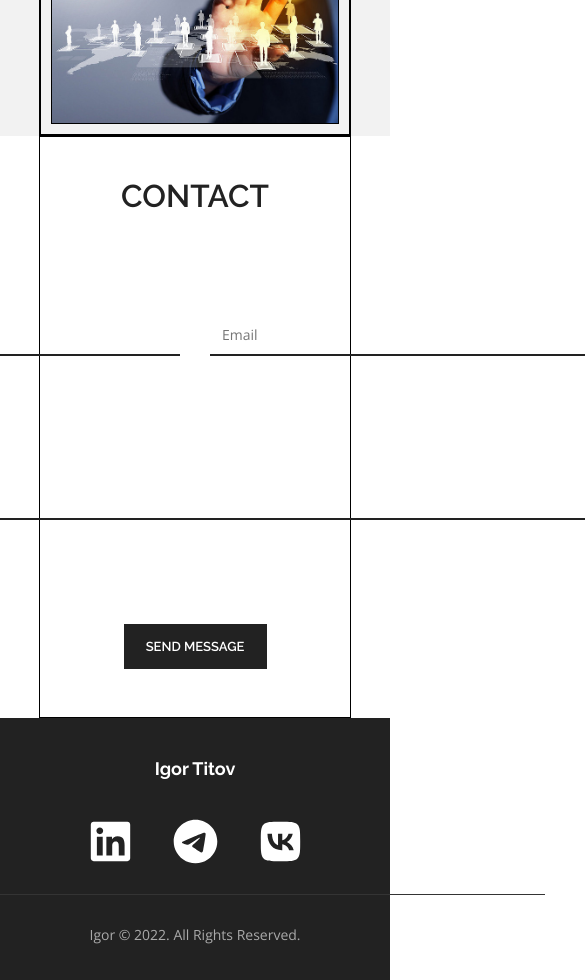
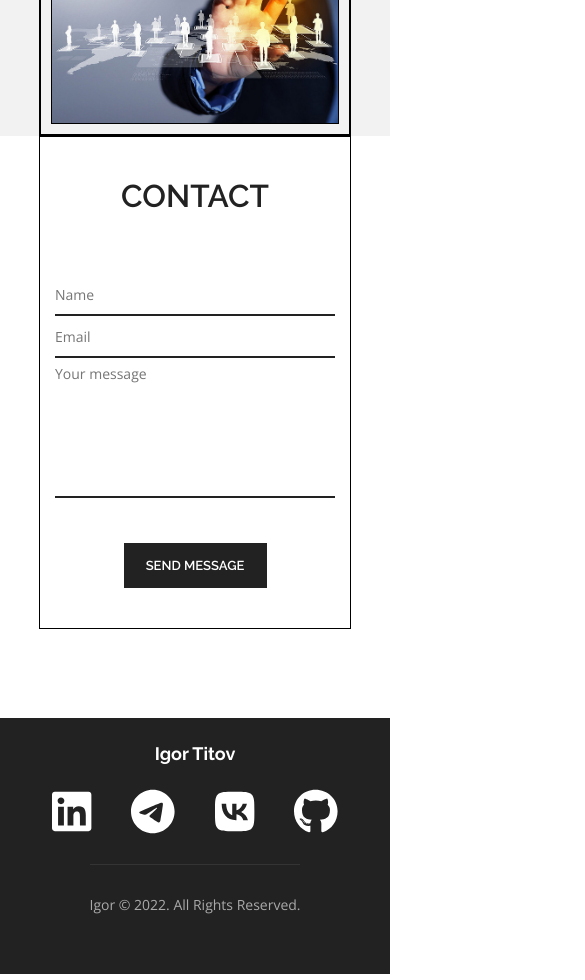
Before and after one commit to Freiii21/portfolio-react, a React (Create React App) app: page / in a window 390 px wide. Shown: the part 2960-3940 px from the top of the page, 585 px wide, since content can reach past the window. Built offline with nearby package versions, Linux system fonts and the light colour scheme.

Commit message:
#42 design improvements_21

```diff
--- a/src/e4-contact/Contact.module.scss
+++ b/src/e4-contact/Contact.module.scss
@@ -1,20 +1,20 @@
 @import "./src/common/styles/sass/variables.scss";
 @import "./src/common/styles/sass/mixins.scss";
 
-.contact{
-    height: 69vh;
-    .contactContainer{
+.contact {
+  min-height: 69vh;
+  .contactContainer {
     flex-direction: column;
     justify-content: flex-start;
-        .formContainer{
+    .formContainer {
       width: 100%;
       display: flex;
       flex-direction: column;
       align-items: center;
       margin-top: 60px;
-            .inputFields{
+      .inputFields {
         display: flex;
-                & input{
+        & input {
           width: 376px;
           height: 42px;
           border: none;
@@ -26,7 +26,7 @@
           @include text(OpenSans-Regular, sans-serif, 14px);
         }
       }
-            & textarea{
+      & textarea {
         width: 782px;
         min-height: 140px;
         padding: 6px 12px;
@@ -56,3 +56,46 @@
     }
   }
 }
+
+@media screen and (max-width: 999px) {
+  .contact {
+    .contactContainer {
+      .formContainer {
+        .inputFields {
+          & input {
+            width: 320px;
+          }
+        }
+        & textarea {
+          width: 670px;
+        }
+      }
+    }
+  }
+}
+@media screen and (max-width: 845px) {
+  .contact {
+    .contactContainer {
+      .formContainer {
+        margin-top: 20px;
+        .inputFields {
+          flex-direction: column;
+          & input {
+            width: 280px;
+            padding: 6px 0;
+            margin: 0 15px 0;
+          }
+        }
+        & textarea {
+          width: 280px;
+          padding: 6px 0;
+          margin: 0 15px 30px;
+        }
+      }
+      button {
+        margin-top: 15px;
+        margin-bottom: 40px;
+      }
+    }
+  }
+}
--- a/src/e5-footer/Footer.module.scss
+++ b/src/e5-footer/Footer.module.scss
@@ -2,7 +2,7 @@
 @import "./src/common/styles/sass/mixins.scss";
 
 .footer {
-    height: 31vh;
+    min-height: 25vh;
     display: flex;
     flex-direction: column;
     align-items: center;
@@ -11,7 +11,7 @@
         @include text(Raleway-Bold, sans-serif, 18px);
         color: $textColor;
         background-color: $bgSecondColor;
-        margin: 40px 0;
+        margin: 25px 0;
     }
     .footerContainer {
         width: 320px;
@@ -25,9 +25,10 @@
         }
     }
     .copyrights{
-        width: 700px;
+        max-width: 700px;
         text-align: center;
-        padding: 30px 0;
+        padding-top: 30px;
+        padding-bottom: 60px;
         margin-top: 30px;
         border-top: 1px solid #343434;
         @include text(OpenSans-Regular, sans-serif, 14px);
--- a/src/e5-footer/Footer.tsx
+++ b/src/e5-footer/Footer.tsx
@@ -3,6 +3,7 @@ import s from './Footer.module.scss'
 import { faVk } from '@fortawesome/free-brands-svg-icons'
 import { faTelegram } from '@fortawesome/free-brands-svg-icons'
 import { faLinkedin } from '@fortawesome/free-brands-svg-icons'
+import { faGithub } from '@fortawesome/free-brands-svg-icons'
 import {FontAwesomeIcon} from '@fortawesome/react-fontawesome';
 
 export const Footer = () => {
@@ -13,6 +14,7 @@ export const Footer = () => {
                 <FontAwesomeIcon icon={faLinkedin} className={s.icon}/>
                 <FontAwesomeIcon icon={faTelegram} className={s.icon}/>
                 <FontAwesomeIcon icon={faVk} className={s.icon}/>
+                <FontAwesomeIcon icon={faGithub} className={s.icon}/>
             </div>
             <div className={s.copyrights}>Igor © 2022. All Rights Reserved.</div>
         </div>
```
Lines whose indentation alone changed are shown as unchanged.
